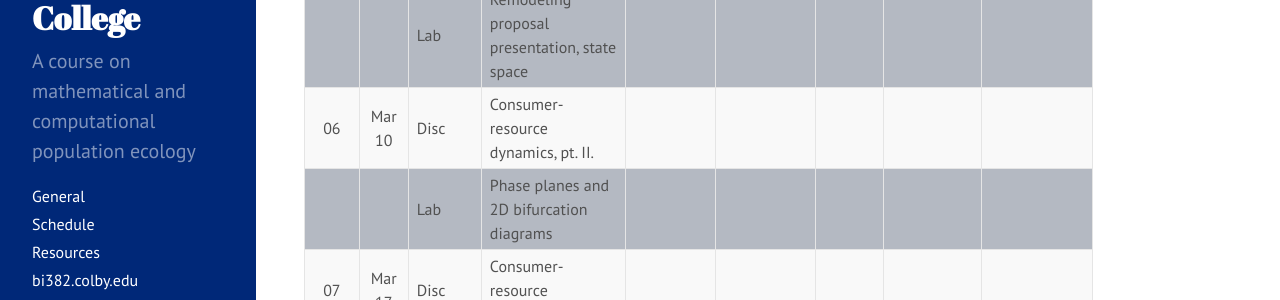
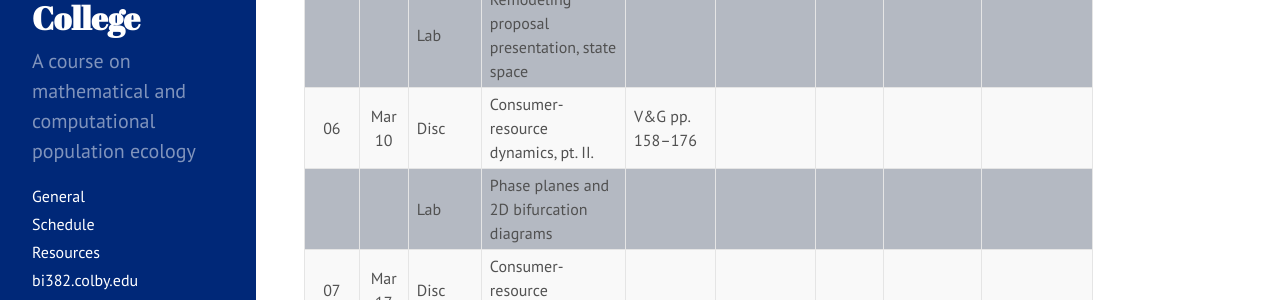
Before and after one commit to ColbyEcology/colbyecology.github.io, a Jekyll site: the page built from Schedule.md, in a window 1280 px wide and 900 px high, scrolled down 1140 px. Shown: the part 154-454 px from the top of the window. Built offline with Jekyll 4.4.1, drawn with Linux system fonts in a browser that asks for light colours.

Commit message:
next weeks reading

```diff
--- a/Schedule.md
+++ b/Schedule.md
@@ -39,7 +39,7 @@ title: "Schedule"
 |      |        |  Lab    | Loops, parameter analysis, and bifurcations                             |                                                                                                                                                                                                                                                       |                                                                                                                                                                                                              |                                                                                                                   | [PaperPres](../Assignments/RemodelingProject/RemodPt2_ProposalPres.html) |                                                                                                                                                                |
 | 05   | Mar 03 |  Disc   | Bifurcations and consumer-resource dynamics, pt. I.                     | V&G pp. 116–125, 152–158; [this blog](https://dynamicecology.wordpress.com/2025/02/24/are-chaotic-population-dynamics-common-after-all-interview-with-tanya-rogers-and-steven-munch/)                                                                 |                                                                                                                                                                                                              | [PSet04](../Assignments/PSets/PSet04.html)                                                                        |                                                                          | [Quiz04](../Assignments/Quizzes/Quiz04_BifurcPredPrey.html), [1DBifurcation](../Misc/1DBifurcation.R)                                                          |
 |      |        |  Lab    | Remodeling proposal presentation, state space                           |                                                                                                                                                                                                                                                       |                                                                                                                                                                                                              |                                                                                                                   |                                                                          |                                                                                                                                                                |
-| 06   | Mar 10 |  Disc   | Consumer-resource dynamics, pt. II.                                     |                                                                                                                                                                                                                                                       |                                                                                                                                                                                                              |                                                                                                                   |                                                                          |                                                                                                                                                                |
+| 06   | Mar 10 |  Disc   | Consumer-resource dynamics, pt. II.                                     | V&G pp. 158–176                                                                                                                                                                                                                                       |                                                                                                                                                                                                              |                                                                                                                   |                                                                          |                                                                                                                                                                |
 |      |        |  Lab    | Phase planes and 2D bifurcation diagrams                                |                                                                                                                                                                                                                                                       |                                                                                                                                                                                                              |                                                                                                                   |                                                                          |                                                                                                                                                                |
 | 07   | Mar 17 |  Disc   | Consumer-resource dynamics, pt. III.                                    |                                                                                                                                                                                                                                                       |                                                                                                                                                                                                              |                                                                                                                   |                                                                          |                                                                                                                                                                |
 |      |        |  Lab    | Remodeling methods presentation                                         |                                                                                                                                                                                                                                                       |                                                                                                                                                                                                              |                                                                                                                   | [MethPres](../Assignments/RemodelingProject/RemodPt3_MethodsPres.html)   |                                                                                                                                                                |
```
